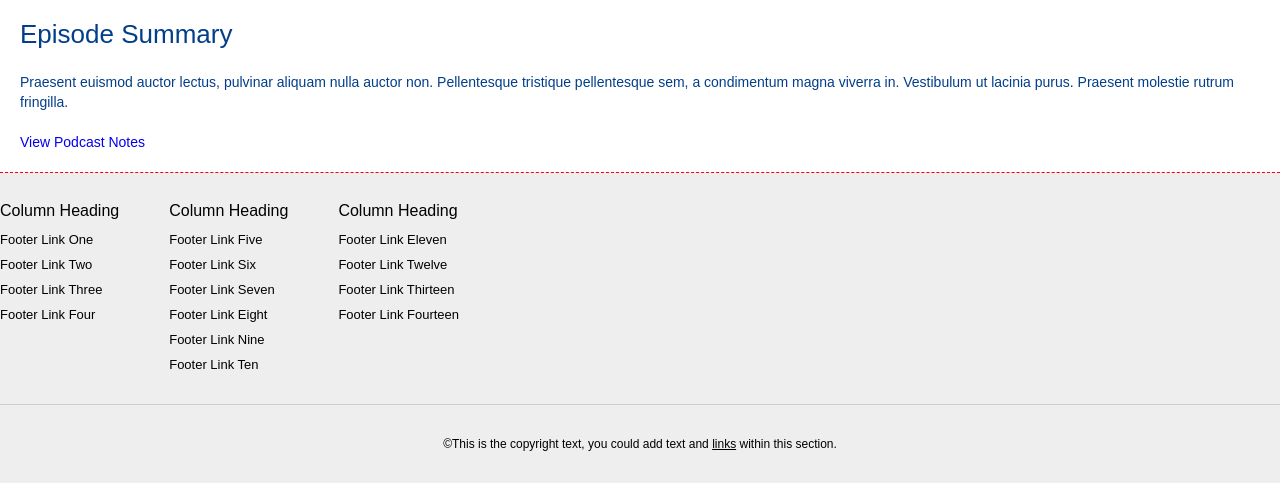
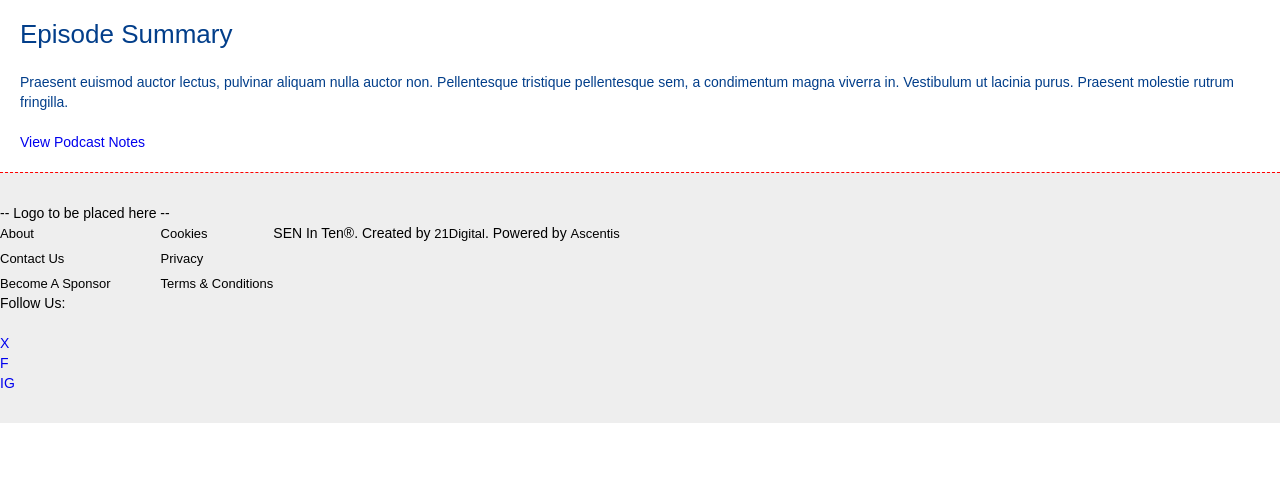
Before and after one commit to leetwentyone/SEN-In-Ten, a PHP site: page /podcast.php in a window 1280 px wide. Shown: the part 769-1252 px from the top of the page. After the commit the page ends 1192 px from the top, so only its background shows below. Run offline with PHP 8.4, Linux system fonts and the light colour scheme.

Commit message:
re-structured content

```diff
--- a/includes/footer.php
+++ b/includes/footer.php
@@ -1,34 +1,31 @@
 <footer class="site-footer">
   <div class="footer-inner">
 
+    <div class="footer-logo">
+      -- Logo to be placed here --
+    </div>
+
     <div class="footer-links">
       <ul>
-        <div class="col-heading">Column Heading</div>
-        <li><a href="#">Footer Link One</a></li>
-        <li><a href="#">Footer Link Two</a></li>
-        <li><a href="#">Footer Link Three</a></li>
-        <li><a href="#">Footer Link Four</a></li>
+        <li><a href="#">About</a></li>
+        <li><a href="#">Contact Us</a></li>
+        <li><a href="#">Become A Sponsor</a></li>
       </ul>
       <ul>
-        <div class="col-heading">Column Heading</div>
-        <li><a href="#">Footer Link Five</a></li>
-        <li><a href="#">Footer Link Six</a></li>
-        <li><a href="#">Footer Link Seven</a></li>
-        <li><a href="#">Footer Link Eight</a></li>
-        <li><a href="#">Footer Link Nine</a></li>
-        <li><a href="#">Footer Link Ten</a></li>
+        <li><a href="#">Cookies</a></li>
+        <li><a href="#">Privacy</a></li>
+        <li><a href="#">Terms &amp; Conditions</a></li>
       </ul>
-      <ul>
-        <div class="col-heading">Column Heading</div>
-        <li><a href="#">Footer Link Eleven</a></li>
-        <li><a href="#">Footer Link Twelve</a></li>
-        <li><a href="#">Footer Link Thirteen</a></li>
-        <li><a href="#">Footer Link Fourteen</a></li>
-      </ul>
+      <p>SEN In Ten<span>&reg;</span>.&nbsp;Created by <a href="#" target="_blank">21Digital</a>. Powered by <a href="#" target="_blank">Ascentis</a></p>
     </div>
 
-    <div class="copyright">
-      <p>&copy;This is the copyright text, you could add text and <a href="#">links</a> within this section.</p>
+    <div class="socials">
+      <p>Follow Us:</p>
+      <ul>
+        <li><a href="#" target="_blank">X</a></li>
+        <li><a href="#" target="_blank">F</a></li>
+        <li><a href="#" target="_blank">IG</a></li>
+      </ul>
     </div>
 
   </div>
```
